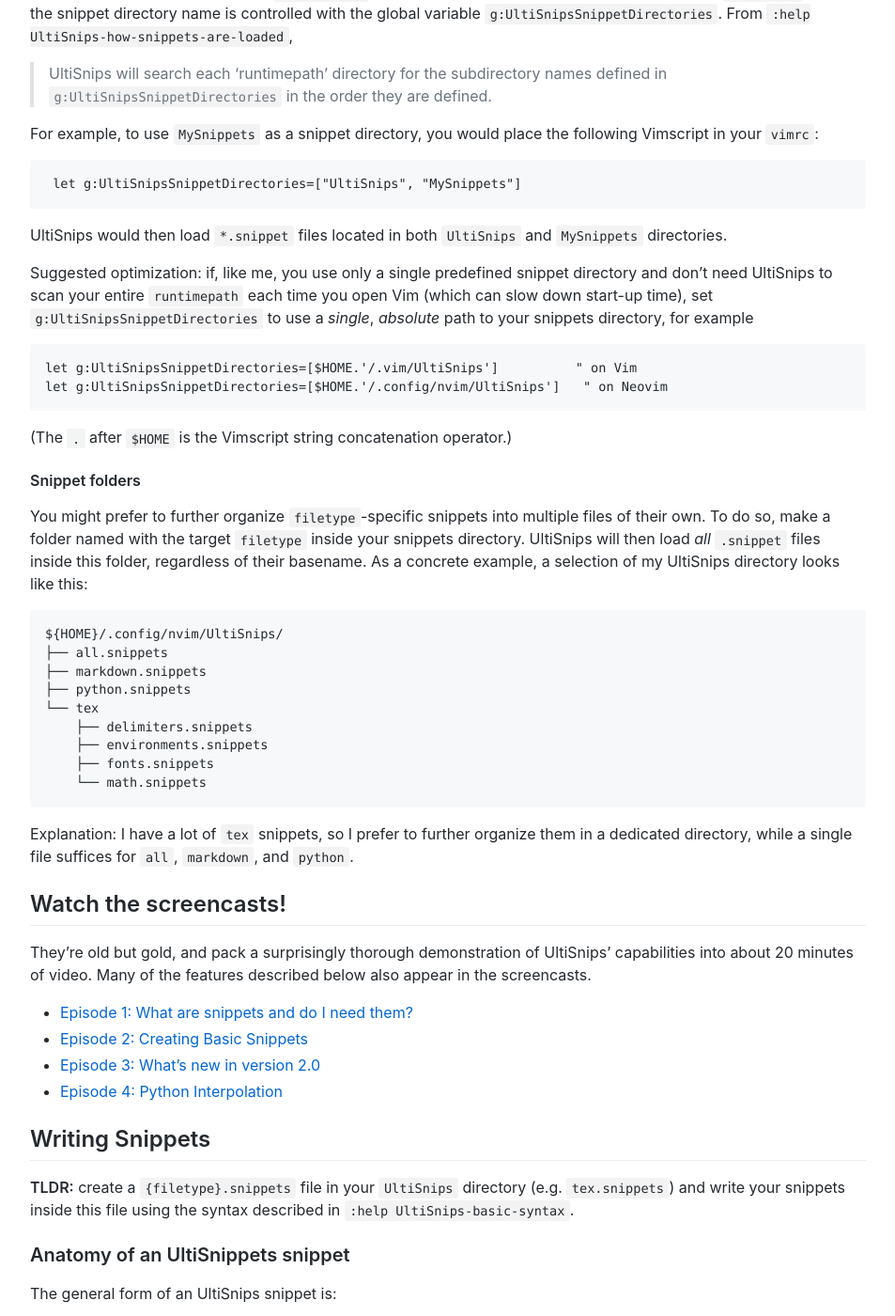
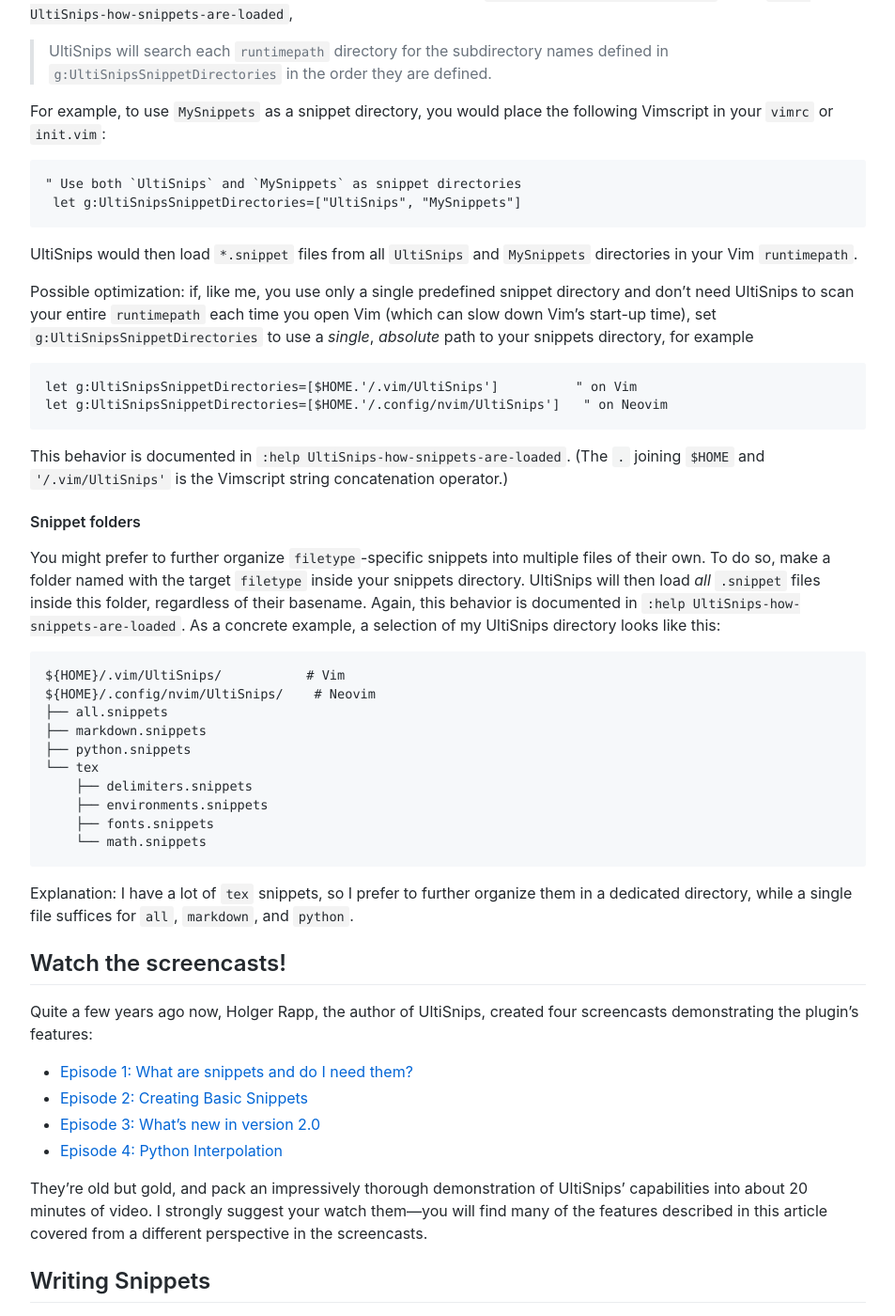
Before and after one commit to ejmastnak/ejmastnak.github.io, a Jekyll site: the page built from tutorials/vim-latex/ultisnips.md, in a window 1280 px wide and 1400 px high, scrolled down 2793 px. Shown: the whole window at 94% size, without its empty margins (163-1116 px from the left). Built offline with Jekyll 4.4.1, drawn with Linux system fonts in a browser that asks for light colours; some of the changed text lies outside the part shown.

Commit message:
Make assorted clarications in a few files

````diff
--- a/tutorials/vim-latex/ultisnips.md
+++ b/tutorials/vim-latex/ultisnips.md
@@ -5,7 +5,7 @@ title: Snippets \| Setting up Vim for LaTeX Part 1
 
 ## About the series
 This is part two in a [six-part series]({% link tutorials/vim-latex/intro.md %}) explaining how to use the Vim text editor to efficiently write LaTeX documents.
-This article covers snippets, which are templates of commonly reused code that can dramatically speed up your LaTeX writing.
+This article covers snippets, which are templates of commonly reused code that, when used properly, will dramatically speed up your LaTeX writing.
 
 ## Contents of this article
 <!-- vim-markdown-toc GFM -->
@@ -18,7 +18,7 @@ This article covers snippets, which are templates of commonly reused code that c
     * [Snippet folders](#snippet-folders)
 * [Watch the screencasts!](#watch-the-screencasts)
 * [Writing Snippets](#writing-snippets)
-  * [Anatomy of an UltiSnippets snippet](#anatomy-of-an-ultisnippets-snippet)
+  * [Anatomy of an UltiSnips snippet](#anatomy-of-an-ultisnips-snippet)
   * [Options](#options)
   * [Assorted snippet syntax rules](#assorted-snippet-syntax-rules)
   * [Tabstops](#tabstops)
@@ -36,15 +36,15 @@ This article covers snippets, which are templates of commonly reused code that c
 <!-- vim-markdown-toc -->
 
 ## What snippets do
-Snippets are templates of commonly used code patterns (think LaTeX environments and commands) that, when inserted into text dynamically using short (e.g. two- or three-character) triggers, will dramatically speed up the writing of LaTeX code.
-Without wishing to overstate the case, snippets are the single most important tool in the process of writing LaTeX efficiently and painlessly.
+Snippets are templates of commonly used code (for example the boilerplate code for typical LaTeX environments and commands) inserted into text dynamically using short (e.g. two- or three-character) triggers.
+Without wishing to overstate the case, good use of snippets is the single most important step in the process of writing LaTeX efficiently and painlessly.
 
 **TODO** Gifs of e.g. `itemize` environment followed by items, `figure` environment with tabstops, Greek letters
 
-Snippets in the specific context of efficient, Vim-written LaTeX were probably first introduced to the Internet by Gilles Castel, and I encourage you to [read his snippet article](https://castel.dev/post/lecture-notes-1/#snippets) as well as this one.
+Snippets in the specific context of efficient, Vim-written LaTeX were probably first introduced to the Internet by Gilles Castel, and I encourage you to [read his original snippet article](https://castel.dev/post/lecture-notes-1/#snippets) in addition to this one.
 
 ## Getting started with UltiSnips
-This tutorial will use the most mature of the many Vim snippet plugins: [the UltiSnips plugin](https://github.com/SirVer/ultisnips).
+This tutorial will use [the UltiSnips plugin](https://github.com/SirVer/ultisnips), which is the most mature out of the menagerie of Vim snippet plugins.
 If you use Neovim, note that UltiSnips' support of Neovim is "best-effort only".
 Don't let this discourage you---I and many other Neovim users daily drive Ultisnips and Neovim without any issues, and things will probably be fine for you, too.
 If you use regular Vim, you should be fine in any case.
@@ -74,15 +74,14 @@ After installing UltiSnips you should configure...
 1. the key you use to move forward through a snippet's tabstops, which is set using `g:UltiSnipsJumpForwardTrigger`, and
 1. the key you use to move backward through a snippet's tabstops, which is set with `g:UltiSnipsJumpBackwardTrigger`.
 
-For orientation, here is an example configuration:
+For orientation, here is an example configuration, which you would place the code in your `vimrc` or `init.vim`:
 ```vim
 " This code should go in your vimrc or init.vim
 let g:UltiSnipsExpandTrigger = '<Tab>'          " use Tab to expand snippets
 let g:UltiSnipsJumpForwardTrigger = '<Tab>'     " use Tab to move forward through tabstops
 let g:UltiSnipsJumpBackwardTrigger = '<S-Tab>'  " use Shift-Tab to move backward through tabstops
 ```
-This code would make the `<Tab>` key trigger snippets *and* navigate forward through snippet tabstops, and make the combination `<Shift>`+`<Tab>` navigate backward through tabstops.
-Yes, UltiSnips lets you use the same key for both expansion and tabstop navigation! (Although using the `<Tab>` key for both expansion and tabstop navigation might conflict with default mappings from certain autocomplete plugins---your mileage may vary.)
+Explanation: this code would make the `<Tab>` key trigger snippets *and* navigate forward through snippet tabstops (yes, UltiSnips lets you use the same key for both expansion and tabstop navigation), and make the key combination `<Shift>`+`<Tab>` navigate backward through tabstops.
 
 See `:help UltiSnips-trigger-key-mappings` for relevant documentation.
 For fine-grained control one can also work directly with functions controlling expand and jump behavior; for more information on this see `:help UltiSnips-trigger-functions`.
@@ -98,29 +97,33 @@ By default, UltiSnips expects your `.snippet` files to live in directories calle
 You can use folder names other than the default `UltiSnips`, too---the snippet directory name is controlled with the global variable `g:UltiSnipsSnippetDirectories`.
 From `:help UltiSnips-how-snippets-are-loaded`,
 
-> UltiSnips will search each 'runtimepath' directory for the subdirectory names
+> UltiSnips will search each `runtimepath` directory for the subdirectory names
 defined in `g:UltiSnipsSnippetDirectories` in the order they are defined.
 
-For example, to use `MySnippets` as a snippet directory, you would place the following Vimscript in your `vimrc`:
+For example, to use `MySnippets` as a snippet directory, you would place the following Vimscript in your `vimrc` or `init.vim`:
 ```vim
+" Use both `UltiSnips` and `MySnippets` as snippet directories
  let g:UltiSnipsSnippetDirectories=["UltiSnips", "MySnippets"]
 ```
-UltiSnips would then load `*.snippet` files located in both `UltiSnips` and `MySnippets` directories.
+UltiSnips would then load `*.snippet` files from all `UltiSnips` and `MySnippets` directories in your Vim `runtimepath`.
 
-Suggested optimization: if, like me, you use only a single predefined snippet directory and don't need UltiSnips to scan your entire `runtimepath` each time you open Vim (which can slow down start-up time), set `g:UltiSnipsSnippetDirectories` to use a *single*, *absolute* path to your snippets directory, for example
+Possible optimization: if, like me, you use only a single predefined snippet directory and don't need UltiSnips to scan your entire `runtimepath` each time you open Vim (which can slow down Vim's start-up time), set `g:UltiSnipsSnippetDirectories` to use a *single*, *absolute* path to your snippets directory, for example
 ```
 let g:UltiSnipsSnippetDirectories=[$HOME.'/.vim/UltiSnips']          " on Vim
 let g:UltiSnipsSnippetDirectories=[$HOME.'/.config/nvim/UltiSnips']   " on Neovim
 ```
-(The `.` after `$HOME` is the Vimscript string concatenation operator.)
+This behavior is documented in `:help UltiSnips-how-snippets-are-loaded`.
+(The `.` joining `$HOME` and `'/.vim/UltiSnips'` is the Vimscript string concatenation operator.)
 
 #### Snippet folders
 You might prefer to further organize `filetype`-specific snippets into multiple files of their own.
 To do so, make a folder named with the target `filetype` inside your snippets directory.
 UltiSnips will then load *all* `.snippet` files inside this folder, regardless of their basename.
+Again, this behavior is documented in `:help UltiSnips-how-snippets-are-loaded`.
 As a concrete example, a selection of my UltiSnips directory looks like this:
-```
-${HOME}/.config/nvim/UltiSnips/
+```sh
+${HOME}/.vim/UltiSnips/           # Vim
+${HOME}/.config/nvim/UltiSnips/    # Neovim
 ├── all.snippets
 ├── markdown.snippets
 ├── python.snippets
@@ -133,17 +136,20 @@ ${HOME}/.config/nvim/UltiSnips/
 Explanation: I have a lot of `tex` snippets, so I prefer to further organize them in a dedicated directory, while a single file suffices for `all`, `markdown`, and `python`.
 
 ## Watch the screencasts!
-They're old but gold, and pack a surprisingly thorough demonstration of UltiSnips' capabilities into about 20 minutes of video.
-Many of the features described below also appear in the screencasts.
+Quite a few years ago now, Holger Rapp, the author of UltiSnips, created four screencasts demonstrating the plugin's features:
 - [Episode 1: What are snippets and do I need them?](http://www.sirver.net/blog/2011/12/30/first-episode-of-ultisnips-screencast/)
 - [Episode 2: Creating Basic Snippets](http://www.sirver.net/blog/2012/01/08/second-episode-of-ultisnips-screencast/)
 - [Episode 3: What's new in version 2.0](http://www.sirver.net/blog/2012/02/05/third-episode-of-ultisnips-screencast/)
 - [Episode 4: Python Interpolation](http://www.sirver.net/blog/2012/03/31/fourth-episode-of-ultisnips-screencast/)
 
+They're old but gold, and pack an impressively thorough demonstration of UltiSnips' capabilities into about 20 minutes of video.
+I strongly suggest your watch them---you will find many of the features described in this article covered from a different perspective in the screencasts.
+
+
 ## Writing Snippets
 **TLDR:** create a `{filetype}.snippets` file in your `UltiSnips` directory (e.g. `tex.snippets`) and write your snippets inside this file using the syntax described in `:help UltiSnips-basic-syntax`.
 
-### Anatomy of an UltiSnippets snippet
+### Anatomy of an UltiSnips snippet
 The general form of an UltiSnips snippet is:
 ```
 snippet {trigger} ["description" [options]]
@@ -157,21 +163,21 @@ See `:help UltiSnips-authoring-snippets` for the relevant documentation.
 ### Options
 You'll need to use a few options to get the full UltiSnips experience.
 All options are clearly documented at `:help UltiSnips-snippet-options`, and I'll summarize here only what is necessary for understanding the snippets that appear later in this document.
-Based on my (subjective) experience, mostly with LaTeX files, here are some good options to know:
+Based on my (subjective) experience, with a focus on LaTeX files, here are some good options to know:
 - `A` enables automatic expansion, i.e. a snippet with the `A` option will expand immediately after `trigger` is typed, without you having to press the`g:UltiSnipsExpandTrigger` key.
   If you're aiming for real-time LaTeX, using well thought-out automatic snippet expansion will dramatically increase your efficiency---more on this in [(subjective) practical tips for fast editing](#subjective-practical-tips-for-fast-editing).
 
 - `r` allows the use of regular expansions in the snippet's trigger.
   More on this in the section on [regex snippet triggers](#regex-snippet-triggers).
 
-- `b` expands snippets only if `trigger` is typed at the beginning of a line---this option was used above in the [snippet for writing snippets](#tip-a-snippet-for-writing-snippets).
+- `b` expands snippets only if `trigger` is typed at the beginning of a line---this is a useful option when writing snippets for LaTeX environments, which are usually defined at the beginning of a new line.
 
 - `i` (for "in-word" expansion) expands snippets regardless of where `trigger` is typed.
   (By default snippets expand only if `trigger` begins a new line or is preceded by whitespace.)
 
 
 ### Assorted snippet syntax rules
-- Comments start with `#` and can be used to document snippets (see `:help UltiSnips-basic-syntax`)
+- UltiSnips supports comments, which start with `#` and can be used to document snippets (see `:help UltiSnips-basic-syntax` for reference).
 
 - According to `:help UltiSnips-character-escaping`, the characters `'`, `{`, `$`, and `\` need to be escaped by prepending a backslash `\`.
   That said, I'm generally able to use `'`, `{`, and `\` in snippet bodies without escaping them---your mileage may vary.
````
Also changed, not shown: other parts of tutorials/vim-latex/ultisnips.md (+1 -1 lines), tutorials/vim-latex/intro.md (+5 -3 lines), tutorials/vim-latex/pdf-reader.md (+1 -9 lines), tutorials/vim-latex/prerequisites.md (+6 -5 lines).
